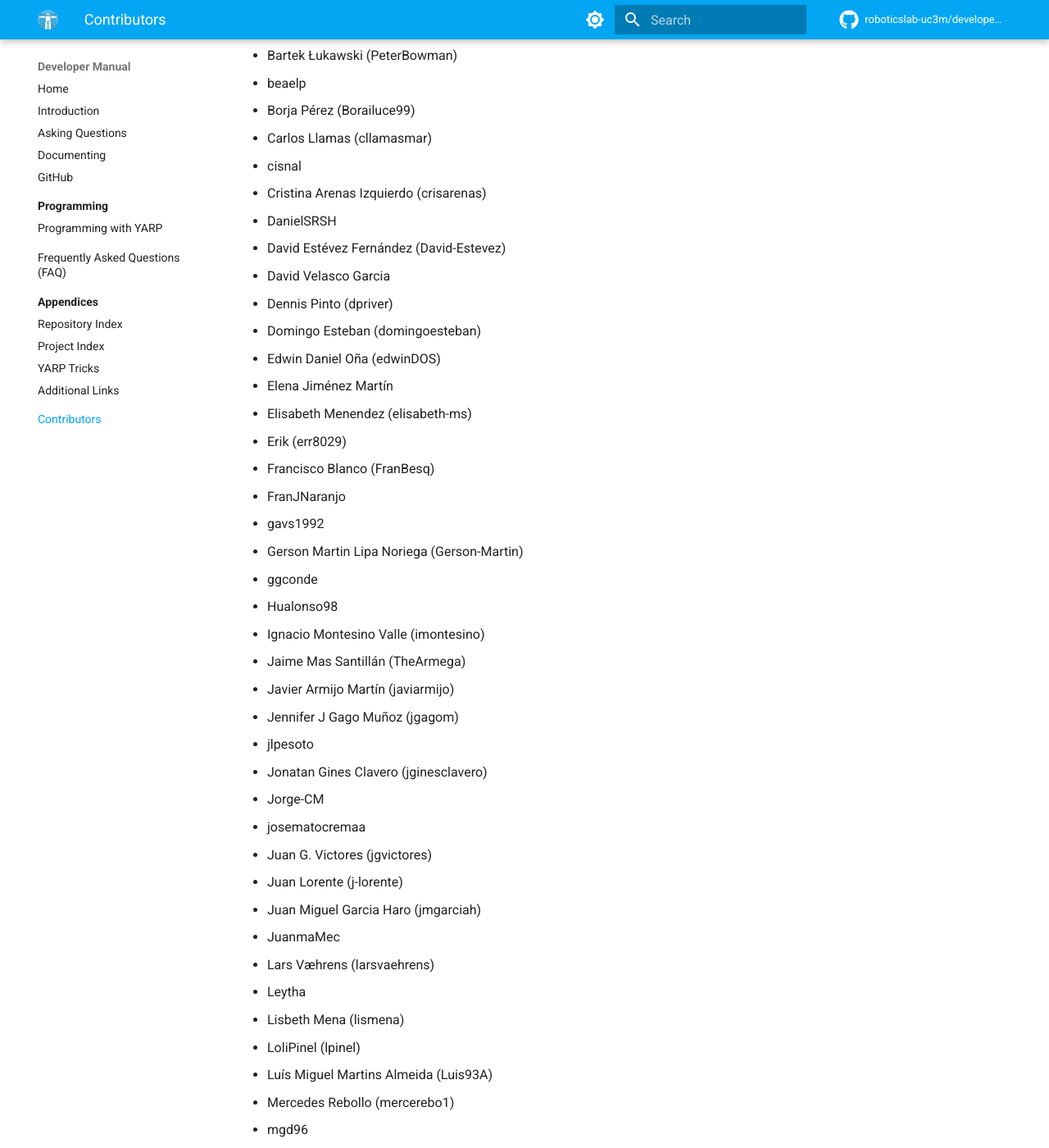
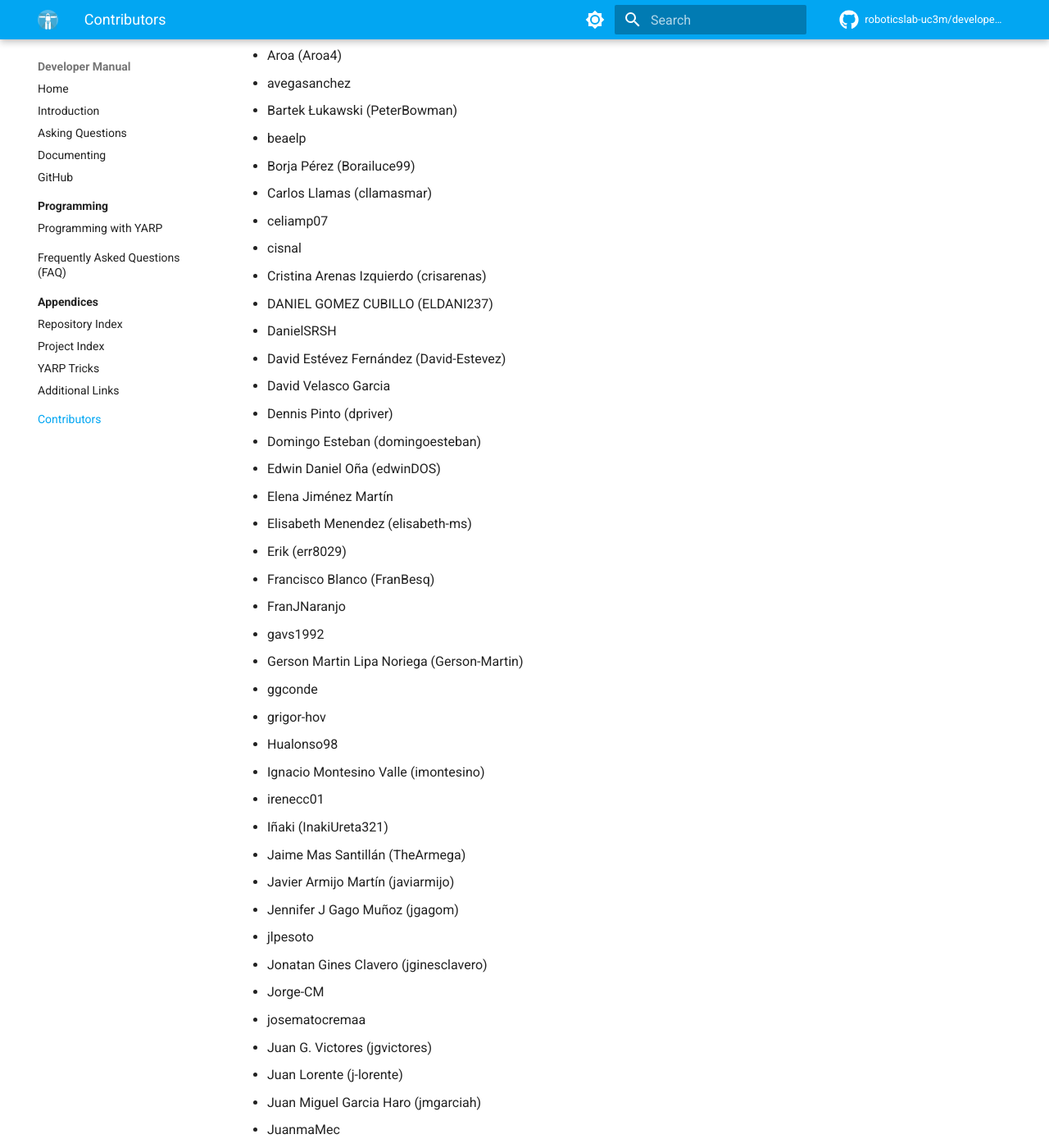
Before and after one commit to roboticslab-uc3m/developer-manual, an MkDocs documentation site: the page built from docs/contributors.md, in a window 1280 px wide and 1400 px high, scrolled down 737 px. Shown: the whole window at 82% size. Built offline with MkDocs 1.6.1 and Material for MkDocs 9.7.7, drawn with Linux system fonts in a browser that asks for light colours; comment, search, counter and statistics services are not loaded; some of the changed text lies outside the part shown.

Commit message:
Update contributors

```diff
--- a/docs/contributors.md
+++ b/docs/contributors.md
@@ -23,8 +25,10 @@ This is a list of people who contributed to the roboticslab-uc3m software ecosys
 - beaelp
 - Borja Pérez (Borailuce99)
 - Carlos Llamas (cllamasmar)
+- celiamp07
 - cisnal
 - Cristina Arenas Izquierdo (crisarenas)
+- DANIEL GOMEZ CUBILLO (ELDANI237)
 - DanielSRSH
 - David Estévez Fernández (David-Estevez)
 - David Velasco Garcia
@@ -39,8 +43,11 @@ This is a list of people who contributed to the roboticslab-uc3m software ecosys
 - gavs1992
 - Gerson Martin Lipa Noriega (Gerson-Martin)
 - ggconde
+- grigor-hov
 - Hualonso98
 - Ignacio Montesino Valle (imontesino)
+- irenecc01
+- Iñaki (InakiUreta321)
 - Jaime Mas Santillán (TheArmega)
 - Javier Armijo Martín (javiarmijo)
 - Jennifer J Gago Muñoz (jgagom)
```
Also changed, not shown: other parts of docs/contributors.md (+4 -1 lines).
